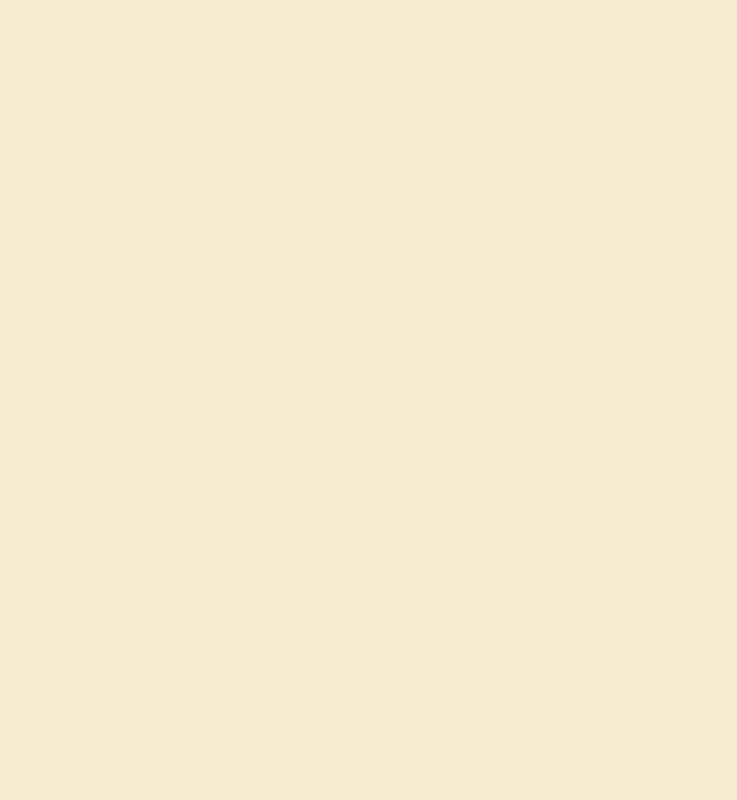
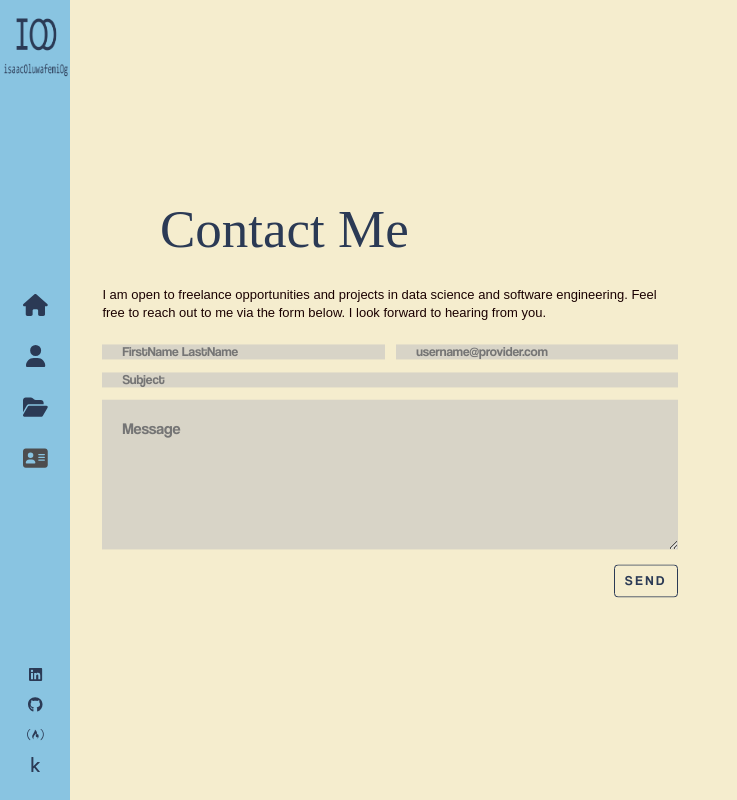
Before and after one commit to isaacOluwafemiOg/portfolio_page, a React (Create React App) app: page /contact in a window 1280 px wide. Before the commit this address had no page. Shown: the whole page, without its empty margins (0-737 px from the left). Built offline with nearby package versions, Linux system fonts and the light colour scheme.

Commit message:
'yet to put functionality to the contact component'

```diff
--- a/package.json
+++ b/package.json
@@ -11,10 +11,12 @@
     "@testing-library/react": "^13.4.0",
     "@testing-library/user-event": "^13.5.0",
     "animate.css": "^4.1.1",
+    "fa-icon-element": "^1.0.1",
     "gsap-trial": "^3.11.4",
     "loaders.css": "^0.1.2",
     "react": "^18.2.0",
     "react-dom": "^18.2.0",
+    "react-icons": "^4.7.1",
     "react-leaflet": "^4.2.0",
     "react-loaders": "^3.0.1",
     "react-router-dom": "^6.6.1",
--- a/src/App.js
+++ b/src/App.js
@@ -4,6 +4,8 @@ import {Routes,Route} from 'react-router-dom'
 import Layout from './components/Layout'
 import Home from './components/Home'
 import About from './components/About';
+import Contact from './components/Contact';
+import Projects from './components/Projects';
 
 
 function App() {
@@ -13,6 +15,8 @@ function App() {
       <Route path='/' element={< Layout/>}>
         <Route index element={< Home />}></Route>
         <Route path='/about' element={<About/>}></Route>
+        <Route path='/contact' element={<Contact/>}></Route>
+        <Route path='/projects' element={<Projects/>}></Route>
       </Route>
 
     </Routes>
--- a/src/components/About/index.js
+++ b/src/components/About/index.js
@@ -1,3 +1,7 @@
+import { faJsSquare, faPython } from '@fortawesome/free-brands-svg-icons'
+import { faCloud, faDashboard, faDatabase, faFileExcel, faRocket, faToolbox, faTools } from '@fortawesome/free-solid-svg-icons'
+import { FontAwesomeIcon } from '@fortawesome/react-fontawesome'
+import { faAnalytics } from 'react-icons/fa';
 import './index.scss'
 
 const About = () => {
@@ -38,6 +42,34 @@ const About = () => {
                     to make positive global impact.
                 </p>
             </div>
+
+            <div className='stage-cube-cont'>
+                <div className='cubespinner'>
+                    <div className='face1'>
+                        <FontAwesomeIcon icon={faPython} color='#2b3a55'/>
+                    </div>
+
+                    <div className='face2'>
+                        <FontAwesomeIcon icon={faFileExcel} color='#ec4d28'/>
+                    </div>
+
+                    <div className='face3'>
+                        < FontAwesomeIcon icon={faJsSquare} color='#dd0031'/>
+                    </div>
+
+                    <div className='face4'>
+                        <FontAwesomeIcon icon={faDatabase} color='#58287f'/>
+                    </div>
+
+                    <div className='face5'>
+                        <FontAwesomeIcon icon={faRocket} color='#4d4d4e'/>
+                    </div>
+
+                    <div className='face6'>
+                        <FontAwesomeIcon icon={faCloud} color='#f06529'/>
+                    </div>
+                </div>
+            </div>
         </div>
     )
 }
--- a/src/components/About/index.scss
+++ b/src/components/About/index.scss
@@ -0,0 +1,81 @@
+.stage-cube-cont{
+    width: 42%;
+    height: 70%;
+    top: 0;
+    padding-top: 15%;
+    margin-left: 0;
+    position: absolute;
+    right: 2%;
+    overflow: auto;
+}
+
+.cubespinner{
+    animation-name: spinner;
+    animation-timing-function: ease-in-out;
+    animation-duration: 12s;
+    animation-iteration-count: infinite;
+    transform-style: preserve-3d;
+    transform-origin: 100px 100px 0;
+    margin-left: calc(42% - 100px);
+
+    div {
+        position: absolute;
+        width: 200px;
+        height: 200px;
+        border: 1px solid #ccc;
+        background: rgba(255,255,255,0.4);
+        text-align: center;
+        font-size: 100px;
+        display: flex;
+        justify-content: center;
+        align-items: center;
+
+    }
+
+    .face1{
+        transform: translateZ(100px);
+    }
+    .face2{
+        transform: rotateY(90deg) translateZ(100px);
+    }
+    .face3{
+        transform: rotateY(90deg) rotateX(90deg) translateZ(100px);
+    }
+    .face4{
+        transform: rotateY(180deg) rotateZ(90deg) translateZ(100px);
+    }
+    .face5{
+        transform:rotateY(-90deg) rotateZ(90deg) translateZ(100px);
+    }
+    .face6{
+        transform: rotateX(-90deg) translateZ(100px);
+    }
+}
+
+
+@keyframes spinner {
+    from,
+    to{
+        transform: rotateX(0deg) rotateY(0deg) rotateZ(0deg);
+
+    }
+    17% {
+        transform: rotateY(-90deg);
+    }
+    34% {
+        transform: rotateY(-90deg) rotateZ(90deg);
+
+    }
+
+    50%{
+        transform: rotateY(-180deg) rotateZ(90deg);
+
+    }
+    67%{
+        transform: rotateY(-270deg) rotateZ(90deg);
+
+    }
+    84%{
+        transform: rotateX(90deg);
+    }
+}
--- /dev/null
+++ b/src/components/Contact/index.js
@@ -0,0 +1,47 @@
+import './index.scss'
+
+const Contact = () => {
+    return(
+        <div className='container contact-page'>
+            <div className='text-zone'>
+              <h1>Contact Me</h1>
+                <p>
+                    I am open to freelance opportunities and projects in data science
+                    and software engineering. Feel free to reach out to me via the form
+                    below. I look forward to hearing from you.
+                </p>
+                <div className='contact-form'>
+                    <form>
+                        <ul>
+                            <li className='half'>
+                                <input type='text' name='name' placeholder='FirstName LastName' required />
+
+                            </li>
+                            <li className='half'>
+                                <input type='email' name='email' placeholder='username@provider.com' required />
+
+                            </li>
+
+                            <li>
+                                <input type='text' placeholder='Subject' name='subject' required />
+                            </li>
+
+                            <li>
+                                <textarea placeholder='Message'  name='message' required>
+
+                                </textarea>
+                            </li>
+                            <li>
+                                <input type='submit' className='flat-button' value='SEND' />
+                            </li>
+
+                        </ul>
+                    </form>
+                </div>
+            </div>
+
+        </div>
+    )
+}
+
+export default Contact
--- /dev/null
+++ b/src/components/Contact/index.scss
@@ -0,0 +1,76 @@
+.contact-form{
+    width: 100%;
+    margin-top: 20px;
+
+
+    ul{
+        padding: 0;
+        margin: 0;
+
+        li{
+            padding: 0;
+            margin: 0;
+            list-style: none;
+            margin-bottom: 10px;
+            overflow:hidden;
+            display:block;
+            position: relative;
+            opacity: 0;
+            animation: fadeInUp 2s 2s;
+            animation-fill-mode: forwards;
+            clear: both;
+
+
+        }
+
+        li.half {
+            width: 49%;
+            margin-left: 2%;
+            float: left;
+            clear: none;
+
+            &:first-child{
+                margin-left: 0;
+            }
+
+        }
+    }
+
+    input[type='text'],
+    input[type='email']{
+        width:100%;
+        border:0;
+        background-color: #d8d4c7;
+        color: #1a0000;
+        padding: 0 20px;
+        box-sizing: border-box;
+
+    }
+
+    textarea{
+        width: 100%;
+        border:0;
+        background-color: #d8d4c7;
+        height:50px;
+        font-size: 16px;
+        color:#1a0000;
+        padding:20px;
+        min-height: 150px;
+        box-sizing: border-box;
+
+    }
+
+    .flat-button{
+        color: #2b3a55;
+        background: 0 0;
+        font: 11px;
+        letter-spacing: 3px;
+        text-decoration: none;
+        padding: 8px 10px;
+        border: 1px solid #2b3a55;
+        float: right;
+        border-radius: 4px;
+
+    }
+
+}
--- a/src/components/Layout/index.scss
+++ b/src/components/Layout/index.scss
@@ -13,10 +13,11 @@
     animation-delay: 1s;
 }
 
-.about-page{
+.about-page, .contact-page{
+
     .text-zone{
         position:absolute;
-        left: 10%;
+        left: 8%;
         display: table-cell;
         top:50%;
         transform: translateY(-50%);
@@ -36,4 +37,11 @@
         margin-bottom: 20px;
         left:10%;
     }
+
+    p{
+        font-family: sans-serif;
+        font-weight: 300;
+        min-width: fit-content;
+
+    }
 }
--- /dev/null
+++ b/src/components/Projects/index.js
@@ -0,0 +1,12 @@
+import './index.scss'
+
+const Projects = () => {
+    return(
+        <div>
+
+
+        </div>
+    )
+}
+
+export default Projects
--- a/src/components/Sidebar/index.js
+++ b/src/components/Sidebar/index.js
@@ -3,7 +3,7 @@ import { Link, NavLink } from 'react-router-dom'
 import LogoS from '../../assets/images/logo.png'
 import LogoSubtitle from '../../assets/images/logo_sub.png'
 import { FontAwesomeIcon } from '@fortawesome/react-fontawesome'
-import { faEnvelope, faHome, faUser } from '@fortawesome/free-solid-svg-icons'
+import {  faContactCard, faFolderOpen, faHome, faUser } from '@fortawesome/free-solid-svg-icons'
 import { faFreeCodeCamp, faGithub, faKaggle, faLinkedin } from '@fortawesome/free-brands-svg-icons'
 
 
@@ -23,9 +23,15 @@ const Sidebar = () => (
                 <FontAwesomeIcon icon= {faUser} color='#2b3a55' />
             </NavLink>
 
+            <NavLink exact='true' className='projects-link' activeclassname='active' to='/projects'>
+                <FontAwesomeIcon icon={faFolderOpen} color='#2b3a55' />
+            </NavLink>
+
             <NavLink exact='true' className='contact-link' activeclassname='active' to='/contact'>
-                <FontAwesomeIcon icon= {faEnvelope} color='#2b3a55' />
+                <FontAwesomeIcon icon= {faContactCard} color='#2b3a55' />
             </NavLink>
+
+
         </nav>
 
         <ul>
--- a/src/components/Sidebar/index.scss
+++ b/src/components/Sidebar/index.scss
@@ -1,6 +1,6 @@
 .nav-bar{
     background: #89c4e1;
-    width:80px;
+    width:5.5%;
     height:100%;
     position: absolute;
     top:0;
@@ -88,6 +88,12 @@
             }
         }
 
+        a.projects-link{
+            &:after{
+                content: 'PROJECTS'
+            }
+        }
+
         a.contact-link{
             &:after{
                 content: 'CONTACT'
```
Also changed, not shown: src/components/Projects/index.scss (added), 1 other file (tests, documents, lock files or other folders).
